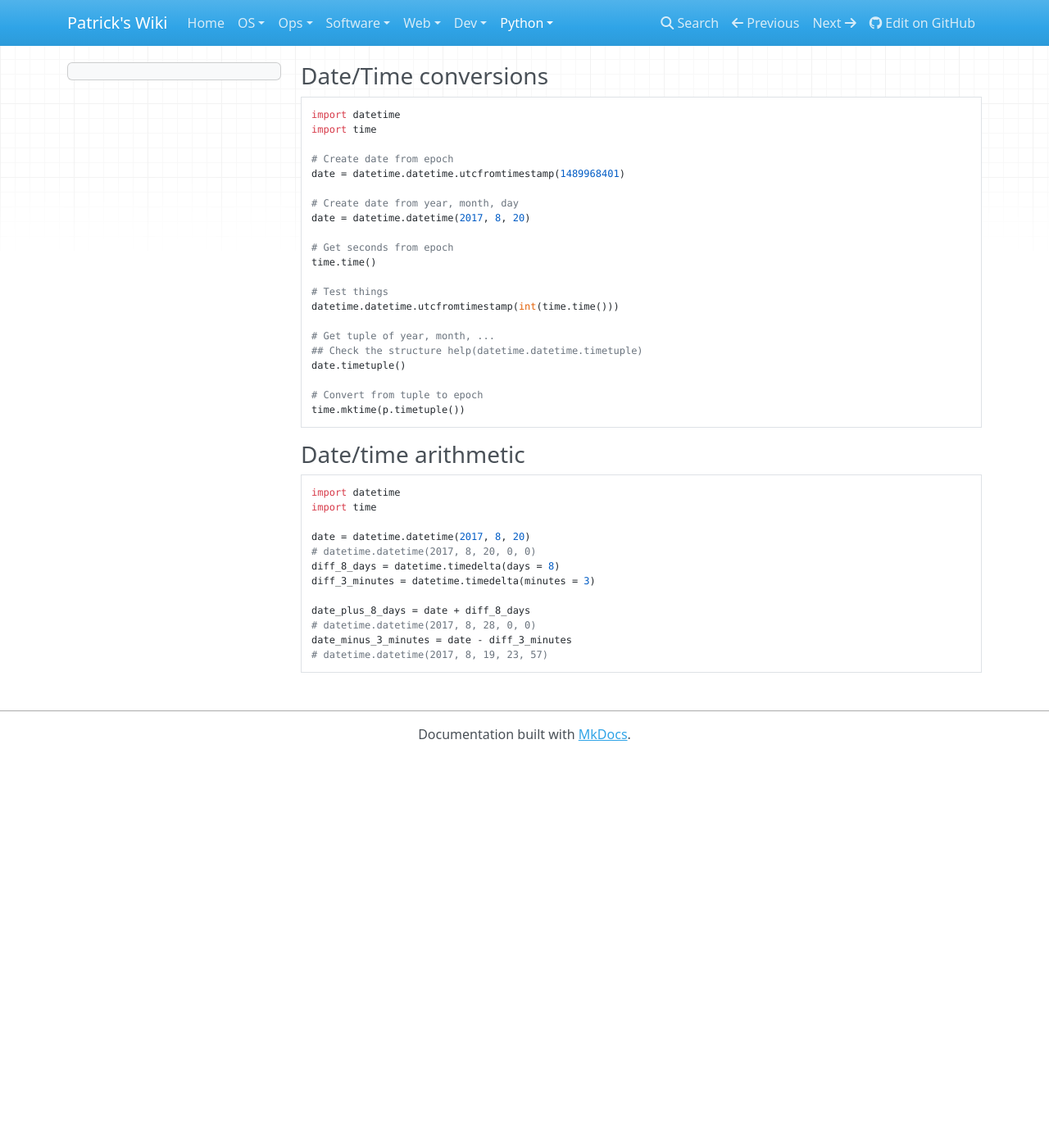
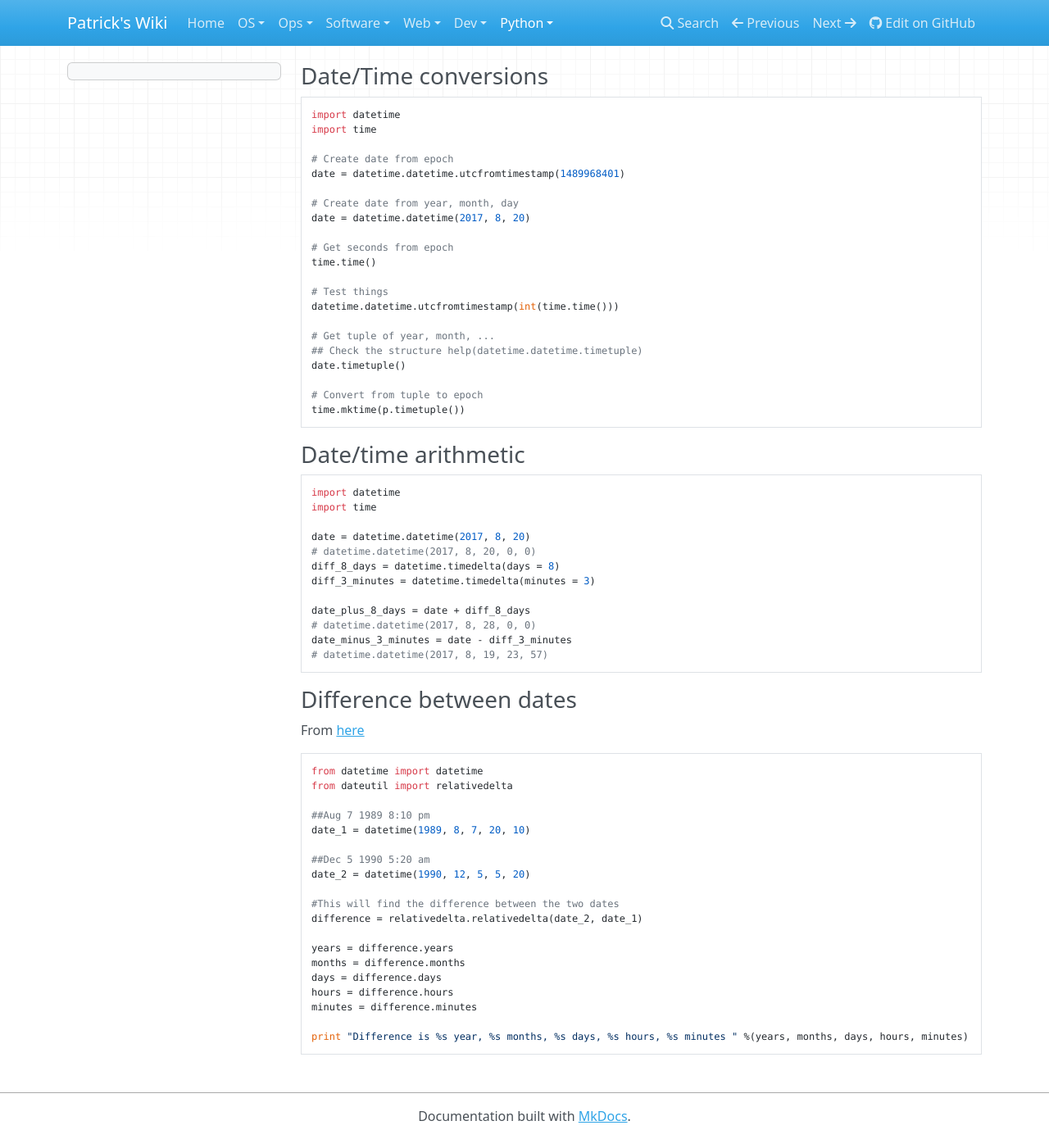
Before and after one commit to patsancu/wiki, an MkDocs documentation site: the page built from docs/python/snippets/Python-date-time.md, in a window 1280 px wide and 1390 px high. Shown: the whole window at 82% size. Built offline with MkDocs 1.6.1, drawn with Linux system fonts in a browser that asks for light colours; nearby versions of some CDN libraries.

Commit message:
python snippet: difference between dates

````diff
--- a/docs/python/snippets/Python-date-time.md
+++ b/docs/python/snippets/Python-date-time.md
@@ -39,3 +39,28 @@ date_plus_8_days = date + diff_8_days
 date_minus_3_minutes = date - diff_3_minutes
 # datetime.datetime(2017, 8, 19, 23, 57)
 ```
+
+### Difference between dates
+From [here](https://gist.github.com/amalgjose/c767a4846d6ecaa3b6d7)
+
+```python
+from datetime import datetime
+from dateutil import relativedelta
+
+##Aug 7 1989 8:10 pm
+date_1 = datetime(1989, 8, 7, 20, 10)
+
+##Dec 5 1990 5:20 am
+date_2 = datetime(1990, 12, 5, 5, 20)
+
+#This will find the difference between the two dates
+difference = relativedelta.relativedelta(date_2, date_1)
+
+years = difference.years
+months = difference.months
+days = difference.days
+hours = difference.hours
+minutes = difference.minutes
+
+print "Difference is %s year, %s months, %s days, %s hours, %s minutes " %(years, months, days, hours, minutes)
+```
````
